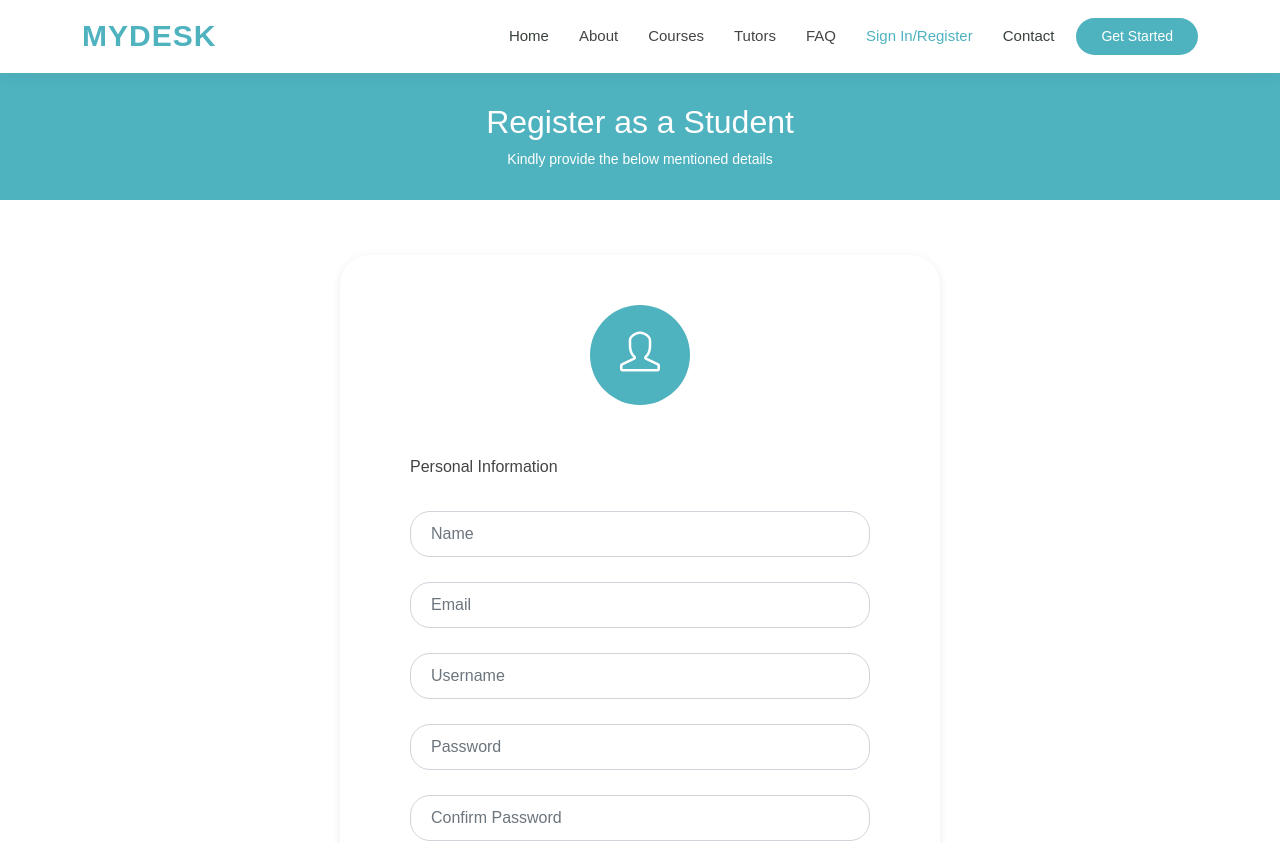
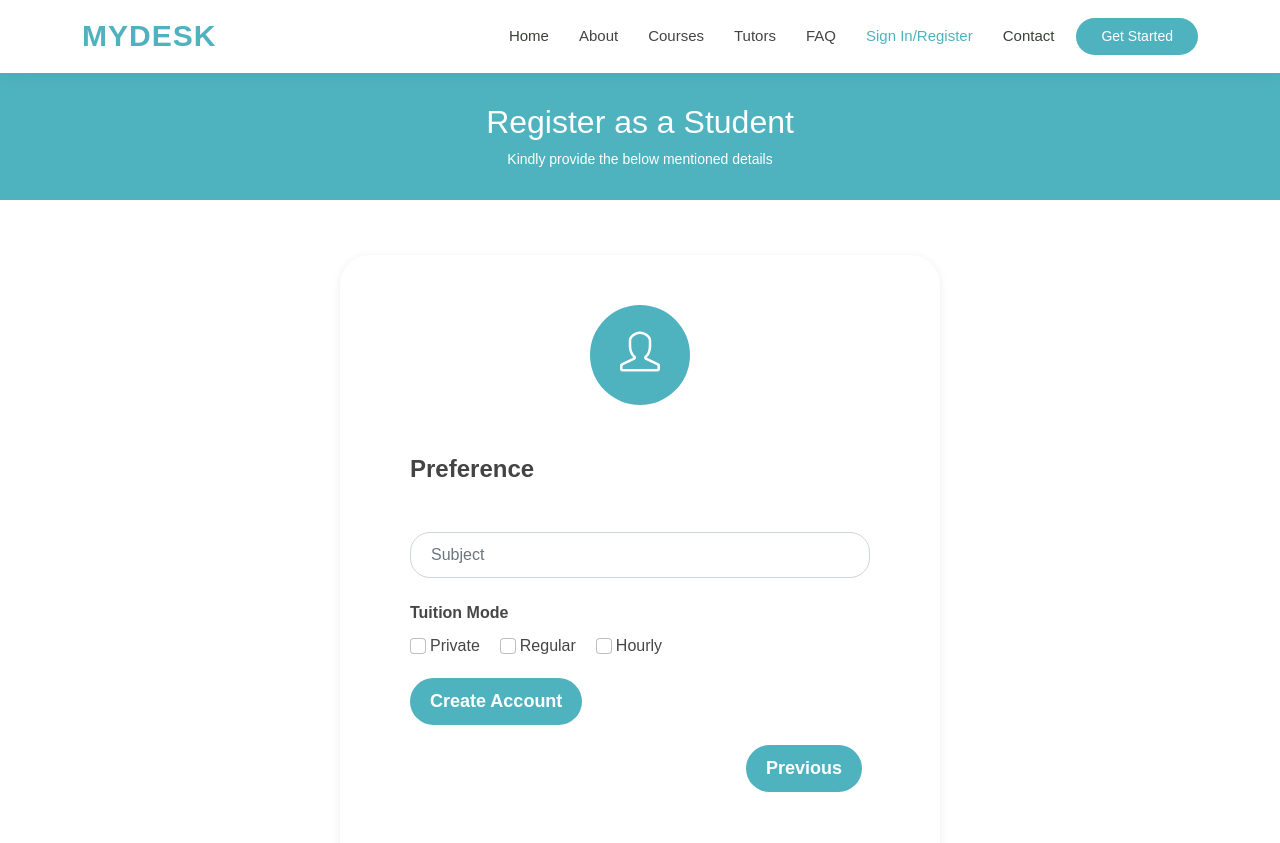
Before and after one commit to vinaypugal/mydesk, a Next.js app: page /register_student in a window 1280 px wide. Shown: the top 843 px of the page. Built offline with nearby package versions, Linux system fonts and the light colour scheme; a web font is replaced by a local one.

Commit message:
updated form

```diff
--- a/pages/register_student.js
+++ b/pages/register_student.js
@@ -4,7 +4,8 @@ import Header from "../components/Header";
 import { useForm } from "react-hook-form";
 
 const Register_student = ({ loading }) => {
-  const [currentTab, setCurrentTab] = useState(1);
+  const [currentTab, setCurrentTab] = useState(3);
+  const [focus, setFocus] = useState("text");
 
   const {
     register,
@@ -69,7 +70,7 @@ const Register_student = ({ loading }) => {
               </div>
               {currentTab === 1 && (
                 <div className="tab" style={{ display: "block" }}>
-                  Personal Information <br />
+                  <h4 className="fw-bold">Personal Information</h4> <br />
                   <br />
                   <div className="form-group">
                     {errors.name?.type === "required" && "Name is required"}
@@ -82,8 +83,8 @@ const Register_student = ({ loading }) => {
                     />
                   </div>
                   <div className="form-group">
-                    {errors.email?.type === "required" && "email is required"}
-                    {errors.email?.type === "pattern" && "email is invalid"}
+                    {errors.email?.type === "required" && "Email is required"}
+                    {errors.email?.type === "pattern" && "Email is invalid"}
                     <input
                       type="email"
                       className="form-control item"
@@ -97,7 +98,7 @@ const Register_student = ({ loading }) => {
                     />
                   </div>
                   <div className="form-group">
-                    {errors.username && "username is required"}
+                    {errors.username && "Username is required"}
                     <input
                       type="text"
                       className="form-control item"
@@ -145,9 +146,11 @@ const Register_student = ({ loading }) => {
                   <div className="form-group">
                     {errors.date && "DOB is required"}
                     <input
-                      type="date"
+                      type={focus}
+                      onBlur={() => setFocus("text")}
                       className="form-control item"
                       id="dob"
+                      onFocus={() => setFocus("date")}
                       placeholder="Date Of Birth"
                       {...register("date", {
                         required: true,
@@ -179,6 +182,8 @@ const Register_student = ({ loading }) => {
                     />
                   </div>
                   <div className="form-group">
+                    {errors.mobile?.type === "required" &&
+                      "Mobile number is required"}
                     {errors.mobile?.type === "pattern" &&
                       "Enter a valid mobile number"}
                     <input
@@ -195,6 +200,8 @@ const Register_student = ({ loading }) => {
                     />
                   </div>
                   <div className="form-group">
+                    {errors.parent?.type === "required" &&
+                      "Parent mobile number is required"}
                     {errors.parent?.type === "pattern" &&
                       "Enter a valid mobile number"}
                     <input
@@ -213,7 +220,7 @@ const Register_student = ({ loading }) => {
               )}
               {currentTab === 2 && (
                 <div className="tab" style={{ display: "block" }}>
-                  Educational Information
+                  <h4 className="fw-bold mb-5">Educational Information</h4>
                   <div className="form-group">
                     {errors.school && "School name is required"}
                     <input
@@ -247,7 +254,7 @@ const Register_student = ({ loading }) => {
                     </select>
                   </div>
                   <div className="form-group">
-                    {errors.class?.type === "pattern" && "Select a Class"}
+                    {errors.class?.type === "pattern" && "Select a class"}
                     <select
                       className="form-select item"
                       id="class"
@@ -270,8 +277,10 @@ const Register_student = ({ loading }) => {
               )}
               {currentTab === 3 && (
                 <div className="tab" style={{ display: "block" }}>
-                  Preference
+                  <h4 className="fw-bold mb-5">Preference</h4>
+
                   <div className="form-group">
+                    {errors.subject && "Subject is required"}
                     <input
                       type="text"
                       className="form-control item"
@@ -283,7 +292,8 @@ const Register_student = ({ loading }) => {
                     />
                   </div>
                   <div className="form-group">
-                    <input
+                    <h6 style={{color: "#464646"}}className="fw-bold ">Tuition Mode</h6>
+                    {/* <input
                       type="text"
                       className="form-control item"
                       id="mode"
@@ -291,7 +301,42 @@ const Register_student = ({ loading }) => {
                       {...register("mode", {
                         required: true,
                       })}
-                    />
+                    /> */}
+                    <div className="form-check-inline">
+                      <input
+                      // style={{ }}
+                        className="form-check-input "
+                        type="checkbox"
+                        id="private"
+                        name="private"
+                      />
+                      <label className="form-check-label mx-1 mt-1" style={{color: "#464646"}} for="private">
+                        Private
+                      </label>
+                    </div>
+                    <div className="form-check-inline">
+                      <input
+                      // style={{ }}
+                        className="form-check-input "
+                        type="checkbox"
+                        id="regular"
+                        name="regular"
+                      />
+                      <label className="form-check-label mx-1 mt-1 " style={{color: "#464646"}} for="private">
+                        Regular
+                      </label>
+                    </div><div className="form-check-inline">
+                      <input
+                      // style={{ }}
+                        className="form-check-input "
+                        type="checkbox"
+                        id="hourly"
+                        name="hourly"
+                      />
+                      <label className="form-check-label mt-1 mx-1" style={{color: "#464646"}} for="private">
+                        Hourly
+                      </label>
+                    </div>
                   </div>
                   <div className="form-group">
                     <button
@@ -303,12 +348,12 @@ const Register_student = ({ loading }) => {
                   </div>
                 </div>
               )}
-              <div style={{ overflow: "auto", display: "block" }}>
+              <div style={{ overflow: "auto", height: "5rem" }}>
                 <div style={{ float: "right" }}>
                   {currentTab !== 1 && (
                     <button
                       type="button"
-                      className="btn btn-block create-account"
+                      className="btn btn-block create-account mx-2"
                       id="prevBtn"
                       onClick={goPrev}
                     >
@@ -318,7 +363,7 @@ const Register_student = ({ loading }) => {
                   {currentTab !== 3 && (
                     <button
                       type="button"
-                      className="btn btn-block create-account"
+                      className="btn btn-block create-account mx-1"
                       id="nextBtn"
                       onClick={goNext}
                       // disabled = {errors !== null ? true : false}
--- a/pages/register_tutor.js
+++ b/pages/register_tutor.js
@@ -118,13 +118,15 @@ const Register_tutor = () => {
                 />
               </div>
               <div className="form-group">
+                {errors.school?.type === "required" &&
+                  "School name is required"}
                 <input
                   type="text"
                   className="form-control item"
                   id="school"
                   placeholder="School Name"
                   name="school"
-                  {...register("school")}
+                  {...register("school", { required: true })}
                 />
               </div>
               <div className="form-group">
@@ -168,6 +170,7 @@ const Register_tutor = () => {
                 </select>
               </div>
               <div className="form-group">
+                {errors.mobile?.type === "required" && "Enter a mobile number"}
                 {errors.mobile?.type === "pattern" &&
                   "Enter a valid mobile number"}
                 <input
--- a/styles/style.css
+++ b/styles/style.css
@@ -1149,6 +1149,9 @@ section {
 .registration-form .form-group select {
   appearance: menu;
 }
+.registration-form input:checked {
+  background-color: #4fb2bf;
+}
 
 .registration-form > form {
   background-color: #fff;
```
